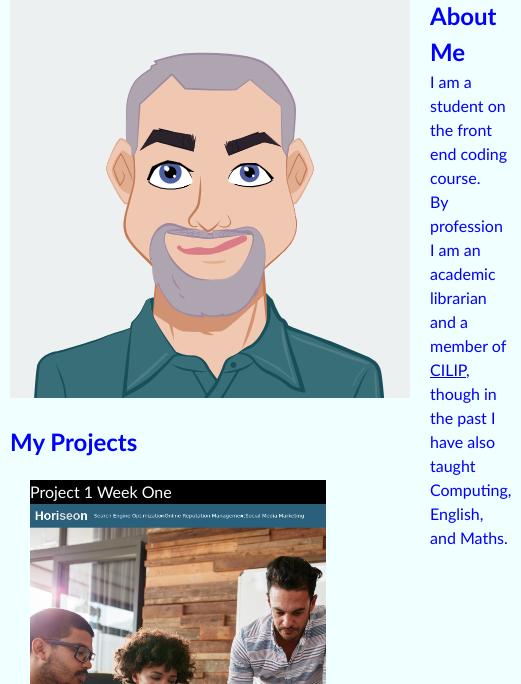
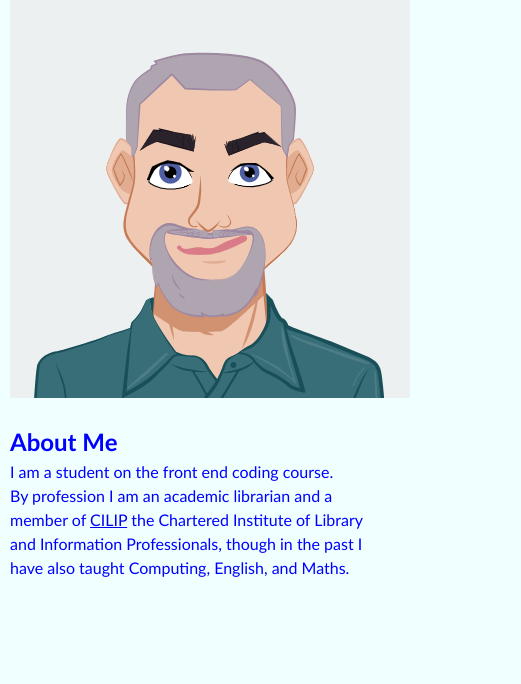
Before and after one commit to Paul-codecourse/WK2HWK, a plain HTML site: page index.html in a window 390 px wide. Shown: the part 84-768 px from the top of the page, 521 px wide, since content can reach past the window. Drawn offline with Linux system fonts and the light colour scheme.

Commit message:
Updated media statement to switch from nowrap to wrap at 550 pixels

```diff
--- a/css/style.css
+++ b/css/style.css
@@ -56,6 +56,14 @@ flex-direction: row;
 flex-wrap: nowrap;
 }
 
+@media screen and (max-width: 550px) {
+.flex-container {
+  display: flex;
+  flex-direction: row;
+  flex-wrap: wrap;
+  }
+}
+
 .project-flex-container {
   display: flex;
   flex-direction: row;
--- a/index.html
+++ b/index.html
@@ -35,7 +35,7 @@
     <!-- about me -embedded in the flex container to allow showing side by side with av -->
         <section class="page-section" id="about">
       <h2>About Me</h2>
-      <p>I am a student on the front end coding course. <br/>By profession I am an academic librarian and a member of <a href="https://cilip.org.uk" target="_blank">CILIP</a>, though in the past I have also taught Computing, English, and Maths.</p>
+      <p>I am a student on the front end coding course. <br/>By profession I am an academic librarian and a member of <a href="https://cilip.org.uk" target="_blank">CILIP</a> the Chartered Institute of Library and Information Professionals, though in the past I have also taught Computing, English, and Maths.</p>
     </section>
 </div>
   <div>
```
